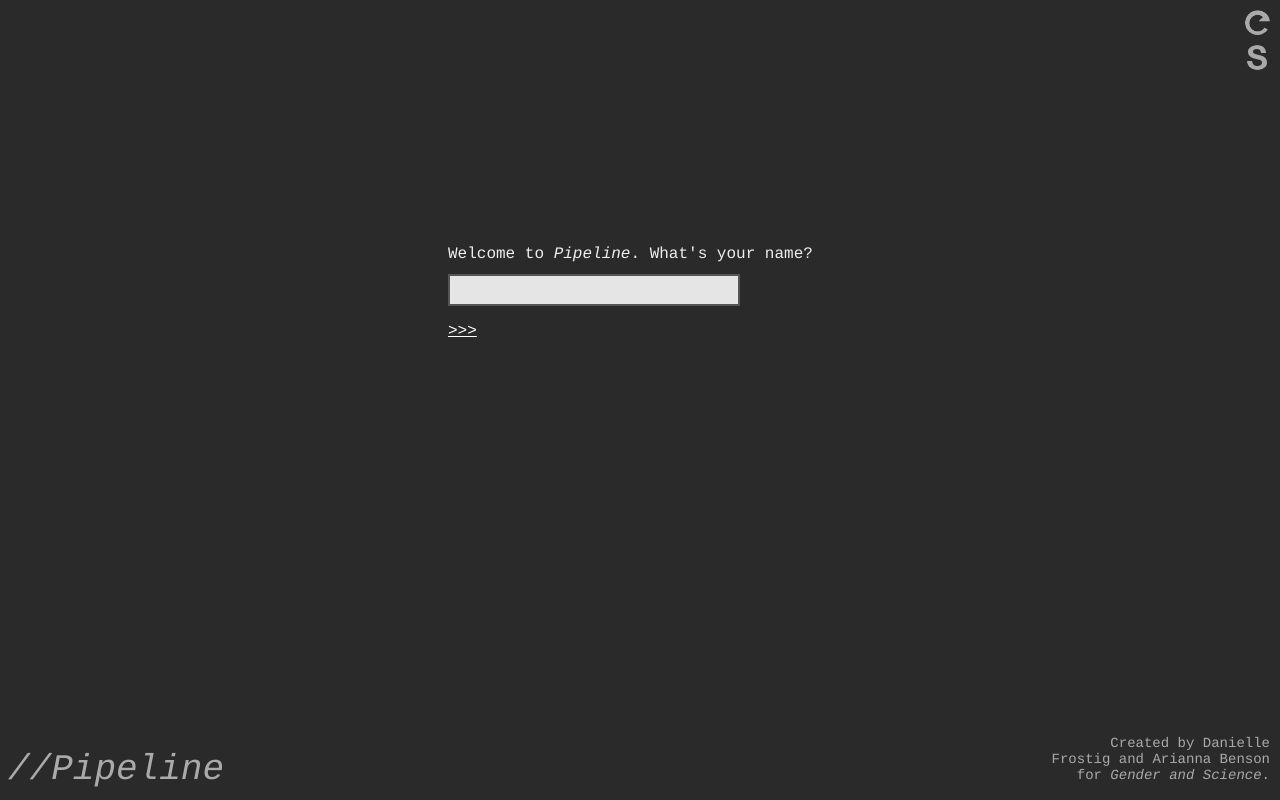
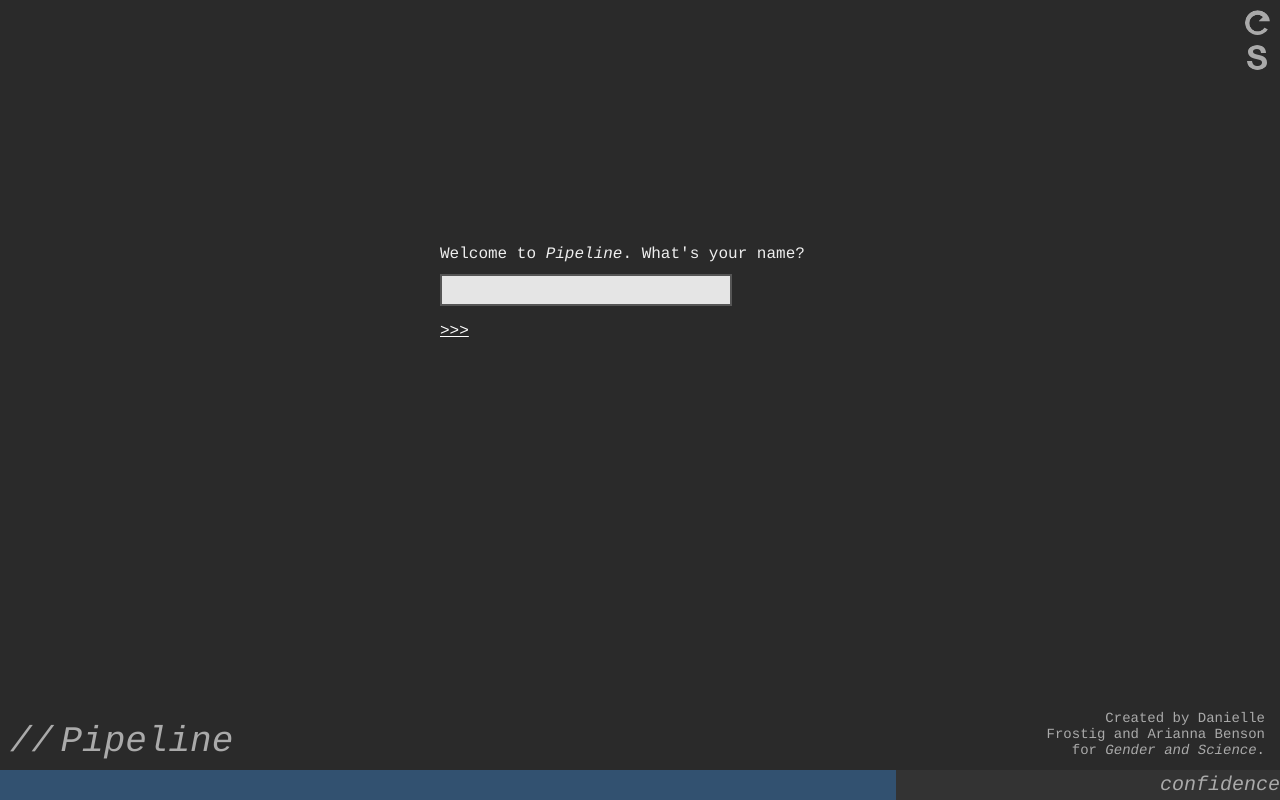
Before and after one commit to AriannaCodes/gender, a plain HTML site: page index.html in a window 1280 px wide. Drawn offline with nearby package versions, Linux system fonts and the light colour scheme.

Commit message:
added confidence bar

```diff
--- a/custom.js
+++ b/custom.js
@@ -380,8 +380,8 @@ source: ""},
 
 {name:"interview",
 text:"You applied to a bunch of internships earlier in the semester, "+
-	 "and didn't think you'd hear back. But when you woke up this morning there "+
-	 "was an email in your inbox, telling you you have an interview, on campus, "+
+	 "and didn't think you'd hear back. But when you woke up this morning, there "+
+	 "was an email in your inbox -- telling you you have an interview, on campus, "+
 	 "tomorrow! What do you wear?",
 options:[{code:"\"A professional dress \"",type:"dress",
 	      screen:"convo2_stats"},
@@ -389,8 +389,10 @@ options:[{code:"\"A professional dress \"",type:"dress",
 source: ""},
 
 {name:"dress",
-text:"You get lost during the lecture. You ask the guy next to you to clarify " +
-	 "what is going on. He scoffs, \"didn't you take math in high school?\"",
+text:"When you get to the interview, your interviewer -- a glasses-wearing guy in "+
+	 "his mid-twenties -- shakes your hand. You answer all the questions he asks, "+
+	 "diagramming them out on the whiteboard and showing your steps, and at the end "+
+	 "of the interview...",
 options:[{code:"",type:"next",screen:"outfit"}],
 source: ""},
 
@@ -404,7 +406,7 @@ source: ""},
 text:"You get lost during the lecture. You ask the guy next to you to clarify " +
 	 "what is going on. He scoffs, \"didn't you take math in high school?\"",
 options:[{code:"",type:"next",screen:"textbook"}],
-source: ""},
+source: "The Atlantic"},
 
 {name:"textbook",
 text:"You go to buy a textbook...",
--- a/index.html
+++ b/index.html
@@ -9,13 +9,17 @@
   <link rel="stylesheet" type="text/css" href="styles.css">
 </head>
 <body>
+<span title="refresh">
 <div id="refresh">
 </div>
-<div id="sources">
+</span>
+<span title="sources">
+<div id="sources" title="sources">
 </div>
+</span>
 <div id="main">
   <div id="title">
-    <em>//Pipeline</em>
+    <em>//<span id="space"> </span>Pipeline</em>
   </div>
   <div id="content">
     <div id="changeable">
@@ -28,6 +32,13 @@
     Created by Danielle Frostig and
     Arianna Benson for <em>Gender and Science</em>.
   </div>
+  <div id="progress">
+    <div id="blue">
+    </div>
+  </div>
+  <div id="confidence">
+    <em>confidence</em>
+  <div>
 </div>
 <script src="custom.js"></script>
 </body>
--- a/styles.css
+++ b/styles.css
@@ -5,13 +5,21 @@ body {
   background-color: #2a2a2a;
   color: #eee;
   font-family: Courier, Arial;
+  padding: 0;
+  margin: 0;
 }
 
 #title {
   color: #aaa;
   font-size: 36px;
   position: absolute;
-  bottom: 10px;
+  left: 10px;
+  bottom: 38px;
+}
+
+#space {
+  font-size: 12px;
+  width: 10px;
 }
 
 input {
@@ -84,11 +92,40 @@ p {
 
 #footer {
   height: 55px;
-  bottom: 10px;
-  right: 10px;
+  bottom: 35px;
+  right: 15px;
   color: #aaa;
   text-align: right;
   font-size: 14px;
   width: 220px;
   position: fixed;
 }
+
+#progress {
+  width: 100%;
+  height: 30px;
+  bottom: 0px;
+  position: fixed;
+  background-color: #333;
+  padding: 0px;
+}
+
+#blue {
+  width: 70%;
+  height: 30px;
+  background-color: #336699;
+  opacity: 0.6;
+  position: fixed;
+}
+
+#confidence {
+  width: 100%;
+  height: 30px;
+  bottom: 0px;
+  position: fixed;
+  padding: 0px;
+  text-align: right;
+  font-size: 20px;
+  line-height: 30px;
+  color: #aaa;
+}
```
